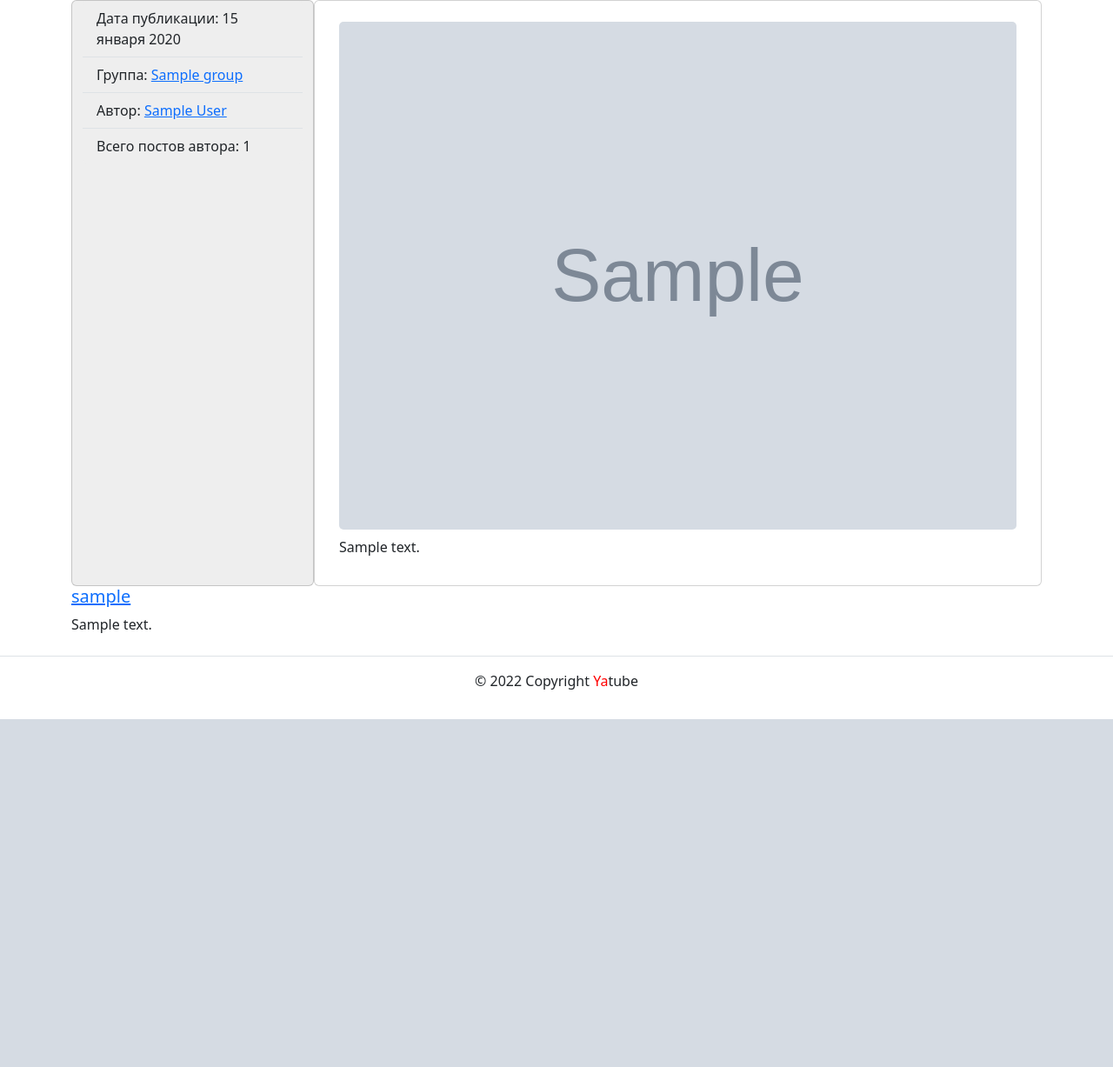
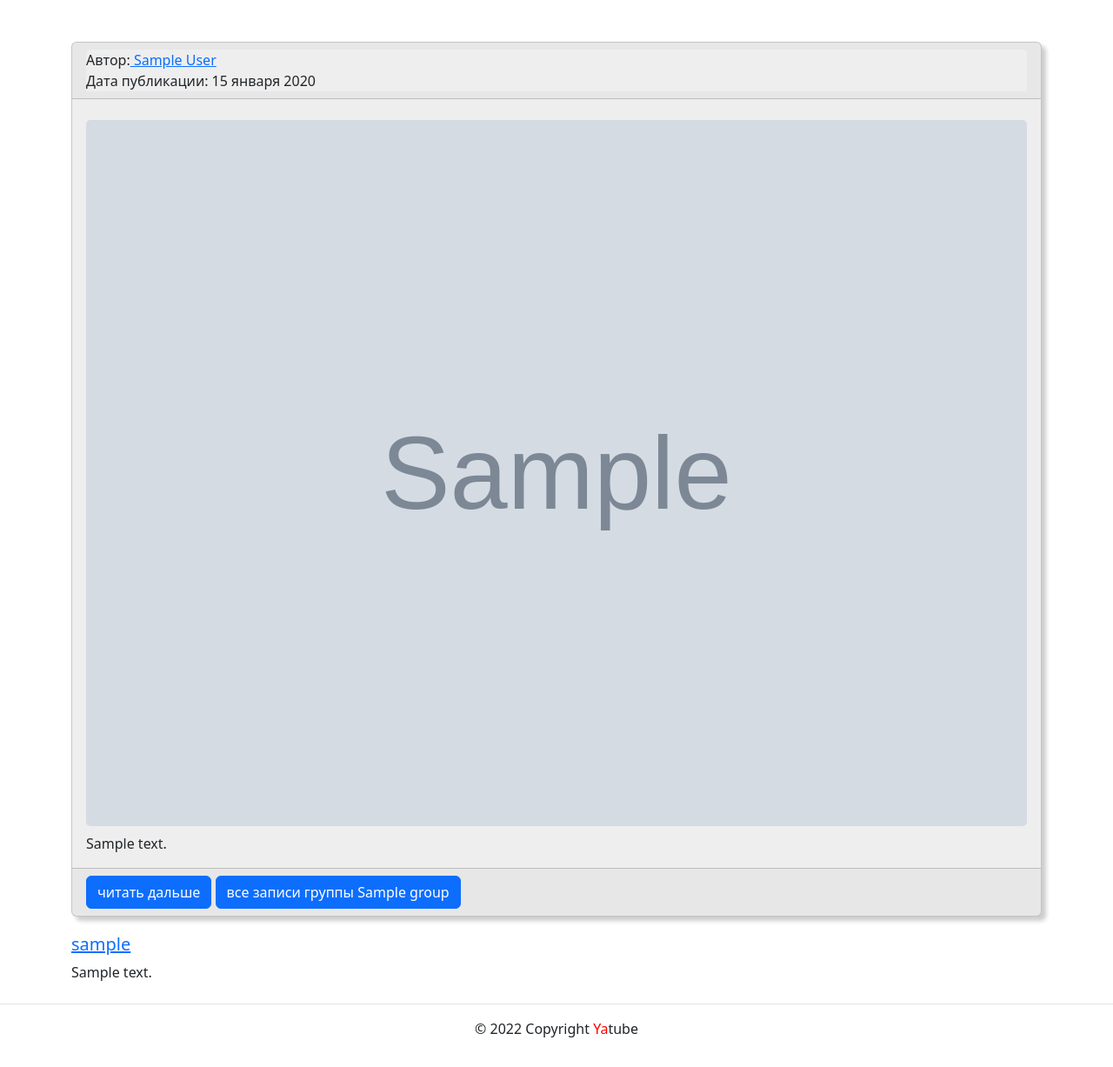
Before and after one commit to viator3m/journals, a Django app: page /posts/1/ in a window 1280 px wide. Shown: the part 56-1283 px from the top of the page at 87% size. Before the commit the page ends 883 px from the top, so only its background shows below. Run offline with Django 3.2, Linux system fonts and the light colour scheme; tables that the repository leaves empty hold one stand-in row (values such as "Sample post"); grey boxes marked "Sample" are stand-in pictures; some libraries are stand-ins or nearby versions.

Commit message:
One post is made in include

```diff
--- /dev/null
+++ b/yatube/templates/posts/includes/post.html
@@ -0,0 +1,38 @@
+{% load thumbnail %}
+
+<article class="mt-5">
+  <div class="card" style="
+    margin-bottom: 20px;
+    background: #eee;
+    box-shadow: rgb(0 0 0 / 20%) 5px 5px 5px;
+      ">
+    <ul class="card-header">
+      <li class="list-group-item">
+        Автор:<a href="{% url 'posts:profile' post.author.username %}">
+        {{ post.author.get_full_name }}
+      </a>
+      </li>
+      <li class="list-group-item">
+        Дата публикации: {{ post.pub_date|date:'d E Y' }}
+      </li>
+    </ul>
+    <div class="card-body">
+      {% thumbnail post.image "960x339" crop="center" upscale=True as im %}
+        <img class="card-img my-2" src="{{ im.url }}">
+      {% endthumbnail %}
+      {{ post.text|truncatechars:300 }}
+    </div>
+    <div class="card-footer">
+      <a href="{% url 'posts:post_detail' post.id %}"
+         class="btn btn-primary">
+        читать дальше</a>
+      {% if not request.resolver_match.view_name == 'posts:group_list' %}
+      {% if post.group %}
+      <a href="{% url 'posts:group_list' post.group.slug %}"
+         class="btn btn-primary">
+        все записи группы {{ post.group.title }}</a>
+      {% endif %}
+      {% endif %}
+    </div>
+  </div>
+</article>
--- a/yatube/templates/posts/post_detail.html
+++ b/yatube/templates/posts/post_detail.html
@@ -2,46 +2,17 @@
 {% load thumbnail %}
 {% block title %}{{ post.text|truncatechars:30 }}{% endblock %}
 {% block content %}
-<div class="container">
-  <div class="row">
-    <aside class="col-12 col-md-3 card" style="background: #eee">
-      <ul class="list-group list-group-flush">
-        <li class="list-group-item">
-          Дата публикации: {{ post.pub_date|date:'d E Y' }}
-        </li>
-        {% if post.group %}
-        <li class="list-group-item">
-          Группа: <a href="{% url 'posts:group_list' post.group.slug %}">
-            {{ post.group.title }}</a>
-        </li>
-        {% endif %}
-        <li class="list-group-item">
-          Автор: <a href="{% url 'posts:profile' post.author.username %}">
-          {{ post.author.get_full_name}}
-        </a>
-        </li>
-        <li class="list-group-item d-flex justify-content-between align-items-center">
-          Всего постов автора: {{ post.author.posts.count }}
-        </li>
-      </ul>
-    </aside>
-    <article class="col-12 col-md-9 card">
-      <div class="card-body">
-        {% thumbnail post.image "960x339" crop="center" upscale=True as im %}
-          <img class="card-img my-2" src="{{ im.url }}">
-        {% endthumbnail %}
-        <p>{{ post.text }}</p>
-      </div>
+
+  {% include 'posts/includes/post.html' %}
+
   {% if is_edit %}
     <div class="card-footer" style="background: white">
       <a href="{% url 'posts:post_edit' post.pk  %}" type="submit"
-           class="btn btn-primary justify-content-end">
+         class="btn btn-primary justify-content-center">
         Редактировать
       </a>
     </div>
   {% endif %}
-    </article>
-  </div>
-</div>
+
   {% include 'posts/includes/comment.html' %}
 {% endblock %}
```
Also changed, not shown: yatube/templates/posts/group_list.html (+6 -1 lines), yatube/templates/posts/index.html (+7 -3 lines), yatube/templates/posts/profile.html (+6 -1 lines). Lines whose indentation alone changed are shown as unchanged.
